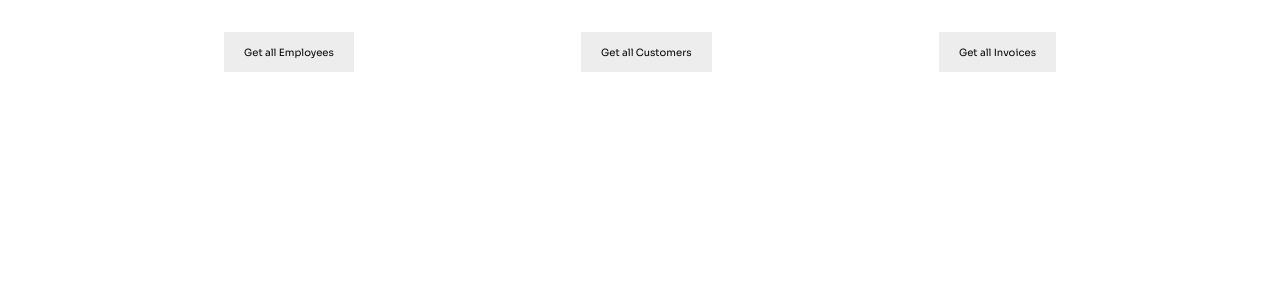
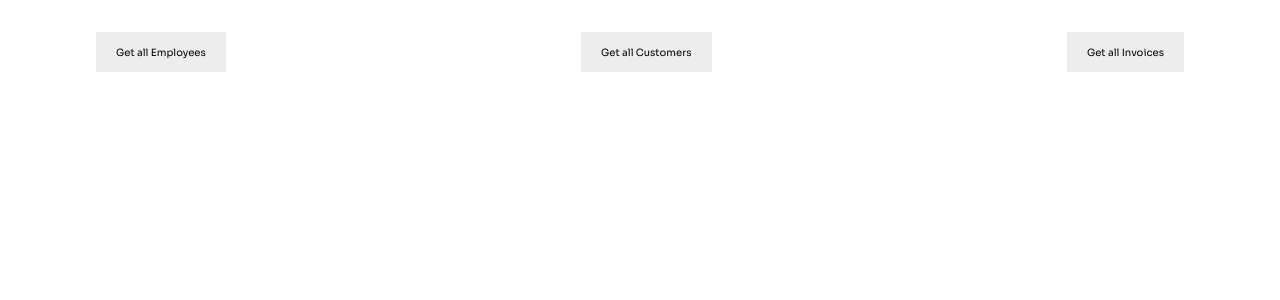
Before and after one commit to kwameaj67/as_web, a React (Create React App) app: page / in a window 1280 px wide. Shown: the top 300 px of the page. Built offline with nearby package versions, Linux system fonts and the light colour scheme; no server answers.

Commit message:
margin modified

```diff
--- a/src/App.css
+++ b/src/App.css
@@ -3,7 +3,7 @@
 }
 
 .app .area{
-  margin: 2rem 14rem;
+  margin: 2rem 6rem;
 }
 .app .area .group_of_btns{
   display:flex;
```
